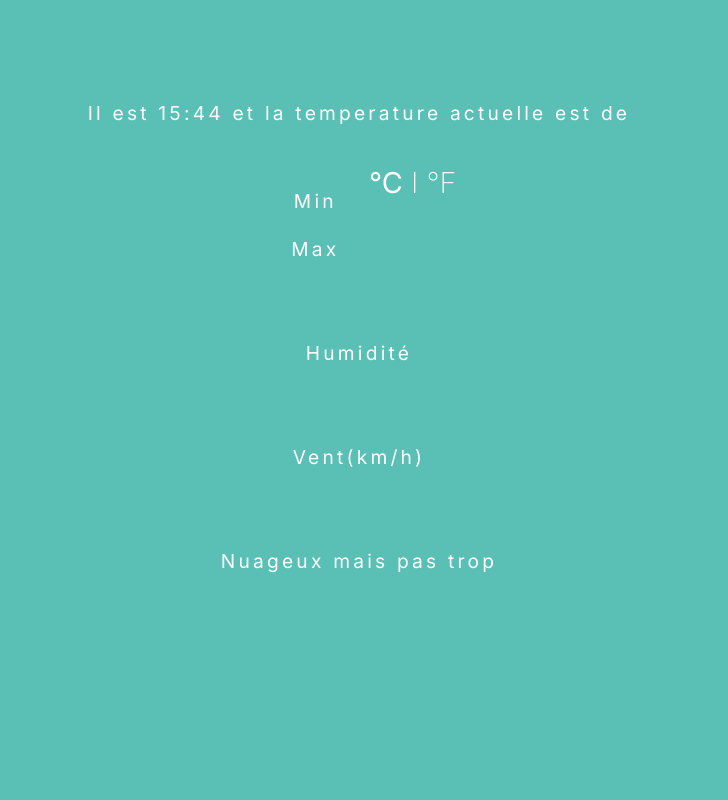
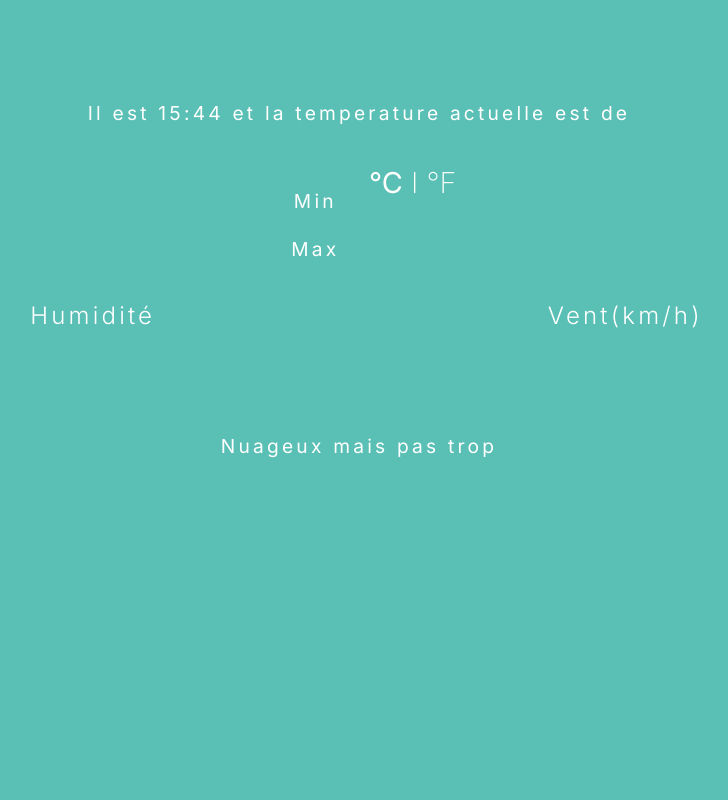
Before and after one commit to mohamed063197/Developpement-Web, a PHP site: page /meteoProject.html in a window 1280 px wide. Shown: the whole page, without its empty margins (281-1009 px from the left). Run offline with PHP 8.4, Linux system fonts and the light colour scheme.

Commit message:
modificaion du css2

```diff
--- a/Projets/meteo/meteoProject.html
+++ b/Projets/meteo/meteoProject.html
@@ -42,13 +42,13 @@
                     </div>
                 </div><!-- fin main -->
 
-                <div class="container">
-                    <div class="humidite">
+                <div class="humidite_vent">
+                    <div class="content">
                         <p  class="title">Humidité</p>
                         <span id="humidity" class="value"></span>
                     </div>
 
-                    <div class="vent">
+                    <div class="content">
                         <p class="title">Vent(km/h)</p>
                         <span id="wind" class="value"></span>
                     </div>
--- a/Projets/meteo/style.css
+++ b/Projets/meteo/style.css
@@ -74,29 +74,30 @@
 }
 
 
-header .main .degre:hover, .farad:hover{
+.header .main .degre:hover, .farad:hover{
     text-shadow: 0 0 8px #404040;
 }
-header .unite .active{
+
+.header .unite .active{
     font-weight: normal;
 }
 
 
-header .humidite_vent{
+.header .humidite_vent{
     display:flex;
     justify-content: space-between;
 
 }
 
-header .humidite_vent .title{
+.header .humidite_vent .title{
     font-size: 1.5rem;
     font-weight: 300;
 }
-header .humidite_vent .value{
+.header .humidite_vent .value{
     font-size: 3rem;
 }
 
-header .humidite .title,.vent .title{
+.header .content .title{
     margin-bottom: 2.5rem;
     letter-spacing: .2rem;
 
```
